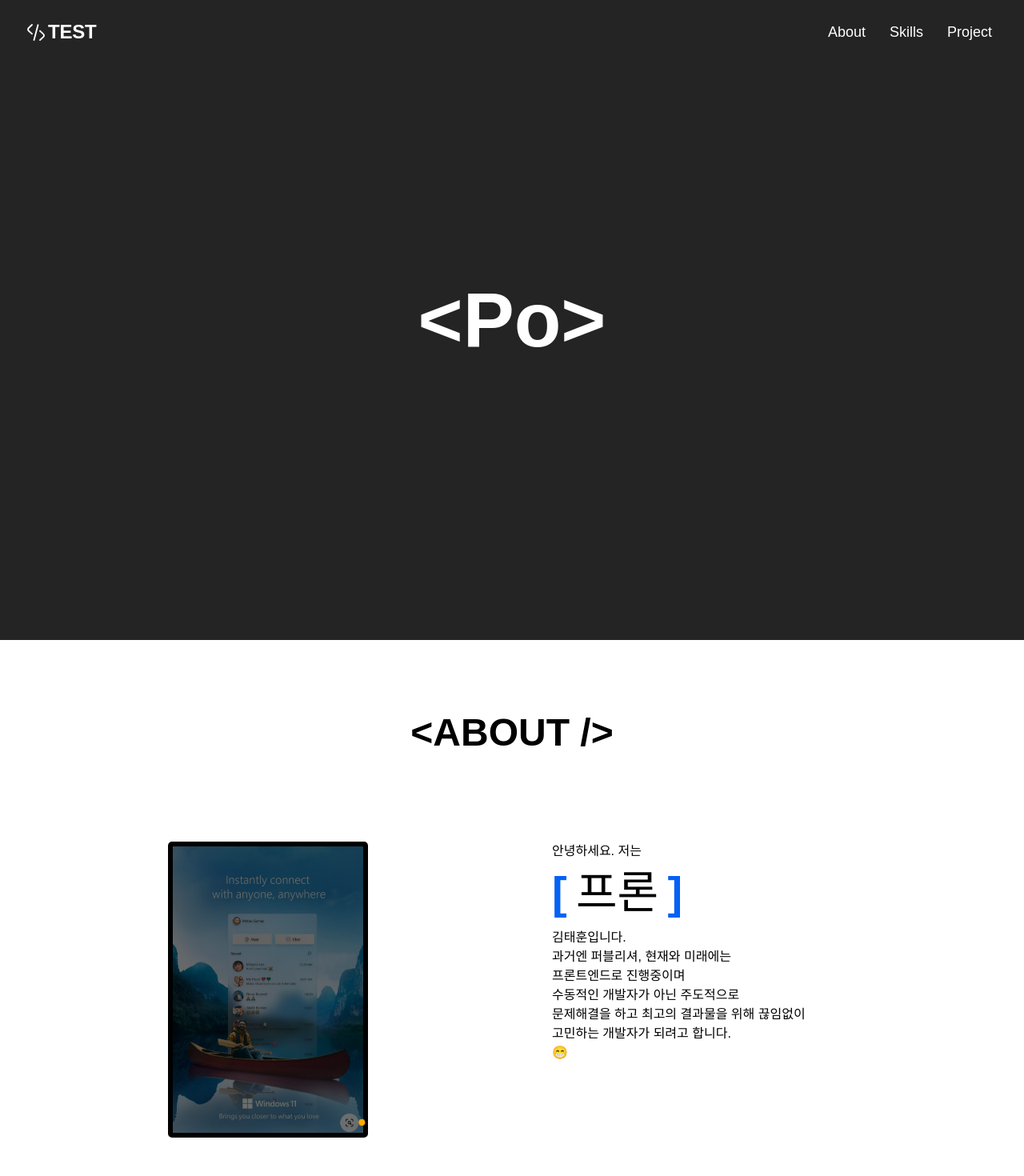
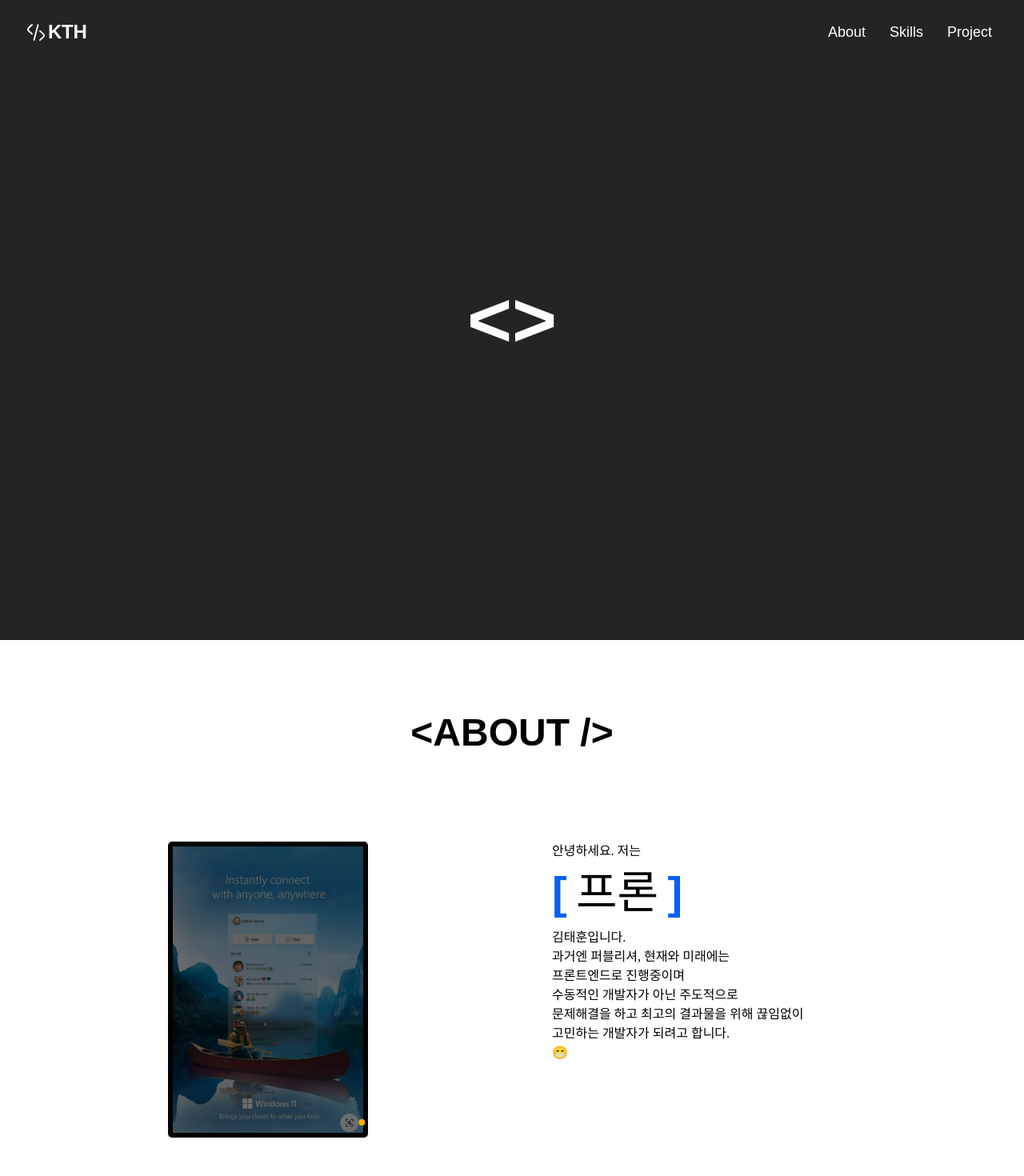
Before and after one commit to TH91-Github/portfolio, a React (Create React App) app: page / in a window 1280 px wide. Shown: the top 1470 px of the page at 80% size. Built offline with nearby package versions, Linux system fonts and the light colour scheme; a web font is replaced by a local one.

Commit message:
docs: 문구 수정

```diff
--- a/src/assets/scss/_variables.scss
+++ b/src/assets/scss/_variables.scss
@@ -10,6 +10,13 @@ $fontFamily: ('SUITE-Light','SUITE-Regular','SUITE-Medium','SUITE-SemiBold','SUI
 //   $i: index($NfontFamily, $name);
 //   @include NfontFace($name, $i+2);
 // }
+
+@font-face {
+  font-family: 'Jeju Myeongjo', serif;
+  font-weight: normal;
+  src: url("./fonts/JejuMyeongjo.ttf") format("truetype");
+}
+
 
 // Break Point (Desktop First 기준 내림차순 설정)
 $onlyPc: 1920px;
--- a/src/components/common/layout/Header.jsx
+++ b/src/components/common/layout/Header.jsx
@@ -38,7 +38,7 @@ function Header ({headeList}) {
       <HeaderInner className="header__inner">
         <MainBtn onClick={()=> logoClick()}>
           <TitIcon><SvgCode $fillColor={scrollZero ? colors.bgBlack : "#fff"}/></TitIcon>
-          <Tit>TEST</Tit>
+          <Tit>KTH</Tit>
         </MainBtn>
         <NavWrap>
           {
--- a/src/components/main/MainAbout.jsx
+++ b/src/components/main/MainAbout.jsx
@@ -273,6 +273,7 @@ const AboutTextJob = styled.div`
 `;
 const AboutTextUp = styled.p`
   overflow:hidden;
+  font-family: 'Jeju Myeongjo', serif;
   line-height:24px;
   span {
     display:inline-block;
--- a/src/components/main/MainVisual.jsx
+++ b/src/components/main/MainVisual.jsx
@@ -5,7 +5,7 @@ import TypingTag from "components/common/element/TypingTag";
 import { colors } from "assets/styles/Variable";
 
 // Data 정보 통합 예정
-const VisualText = ["TAG를 입력중","TEXT","Portfolio"];
+const VisualText = ["Portfolio","시작할게요","Hello"];
 
 function MainVisual({view}){
   const [nextStage, setNextStage] = useState(false);
```
Also changed, not shown: 1 other file (tests, documents, lock files or other folders).
